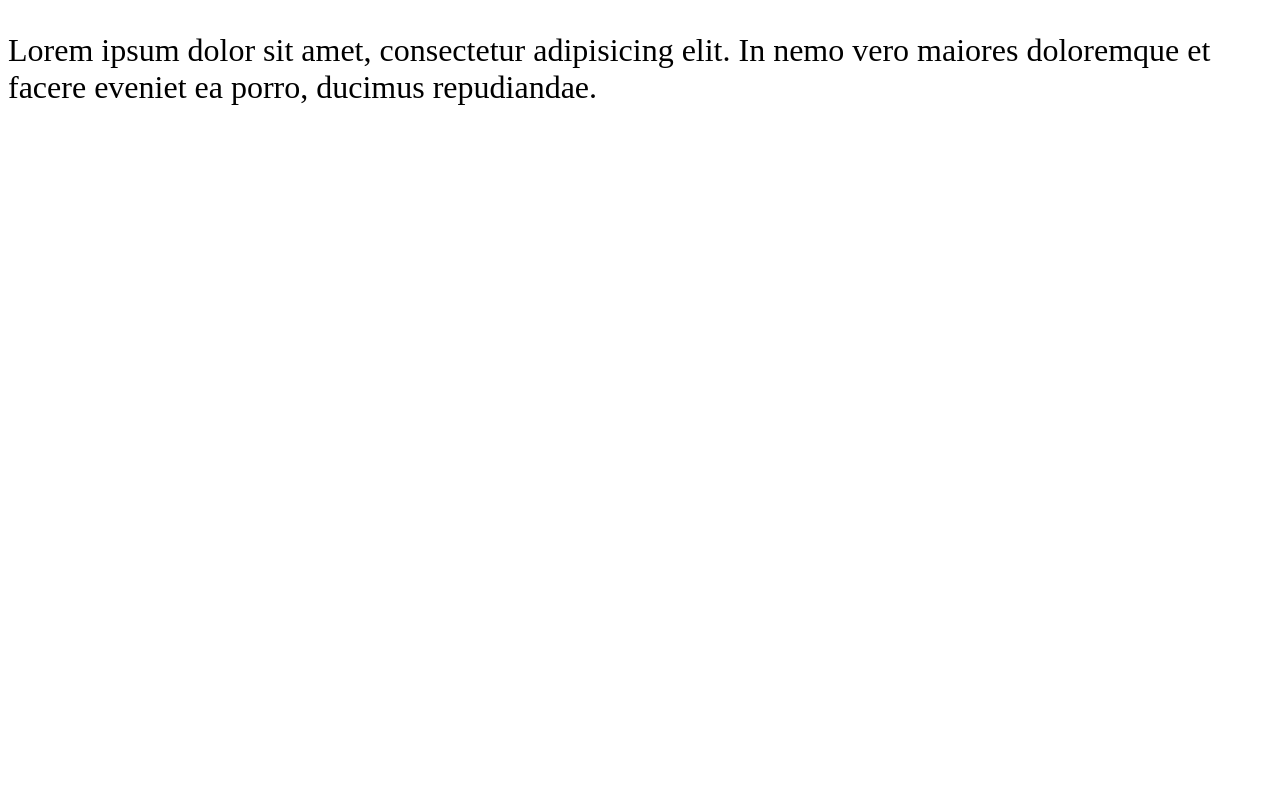
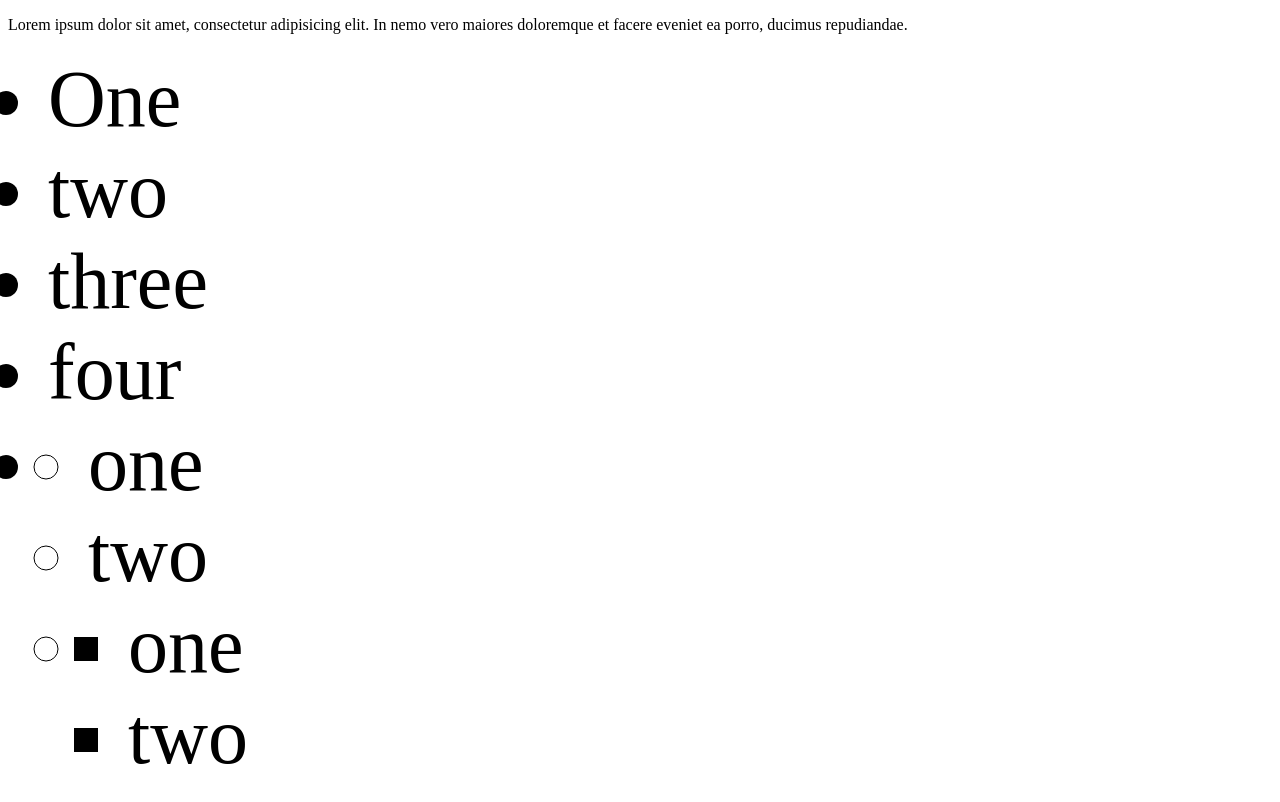
Before and after one commit to AbidurRahman24/HTML-CSS-Practices, a plain HTML site: page CSS-Unit/index.html in a window 1280 px wide. Drawn offline with Linux system fonts and the light colour scheme.

Commit message:
css unit

```diff
--- a/CSS-Unit/index.html
+++ b/CSS-Unit/index.html
@@ -12,6 +12,28 @@
         <div class="description">
             <p>Lorem ipsum dolor sit amet, consectetur adipisicing elit. In nemo vero maiores doloremque et facere eveniet ea porro, ducimus repudiandae.</p>
         </div>
+        <main>
+            <div class="main__list">
+                <ul class='main__list__one'>
+                    <li>One</li>
+                    <li>two</li>
+                    <li>three</li>
+                    <li>four</li>
+                    <li>
+                        <ul class='main__list__two'>
+                            <li>one</li>
+                            <li>two</li>
+                            <li>
+                                <ul class='main__list__three'>
+                                    <li>one</li>
+                                    <li>two</li>
+                                </ul>
+                            </li>
+                        </ul>
+                    </li>
+                </ul>
+            </div>
+        </main>
     </div>
 </body>
 </html>
--- a/CSS-Unit/style.css
+++ b/CSS-Unit/style.css
@@ -2,9 +2,16 @@
 Absolute Unit: px, mm, pt, pc, in, Q
 Relative Unit: em, rem, vh, vw, %
 */
-.main{
+/* .main{
     font-size: 20px;
 }
 .description{
     font-size: 2rem;
+} */
+.main__list{
+    font-size: 20px;
 }
+.main__list li{
+    font-size: 5rem;
+    /* font-size: 3em; */
+}
```
